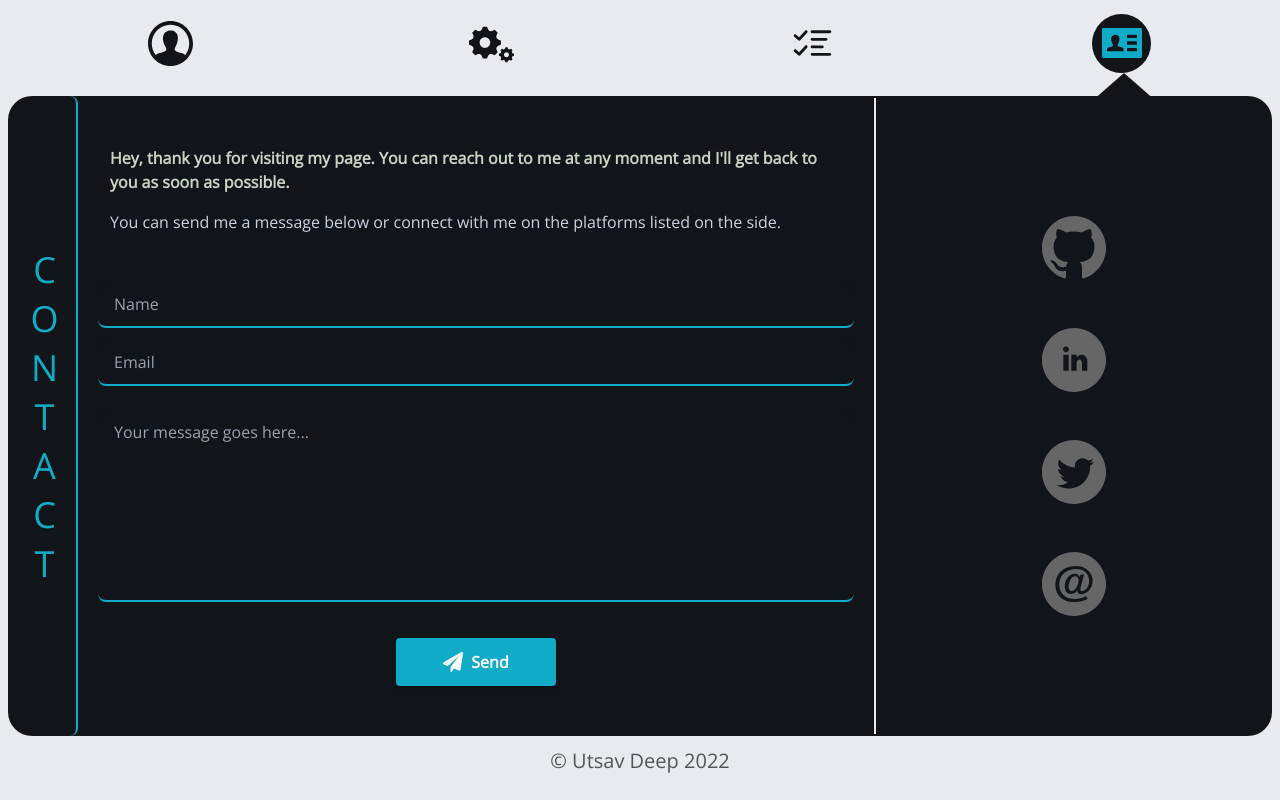
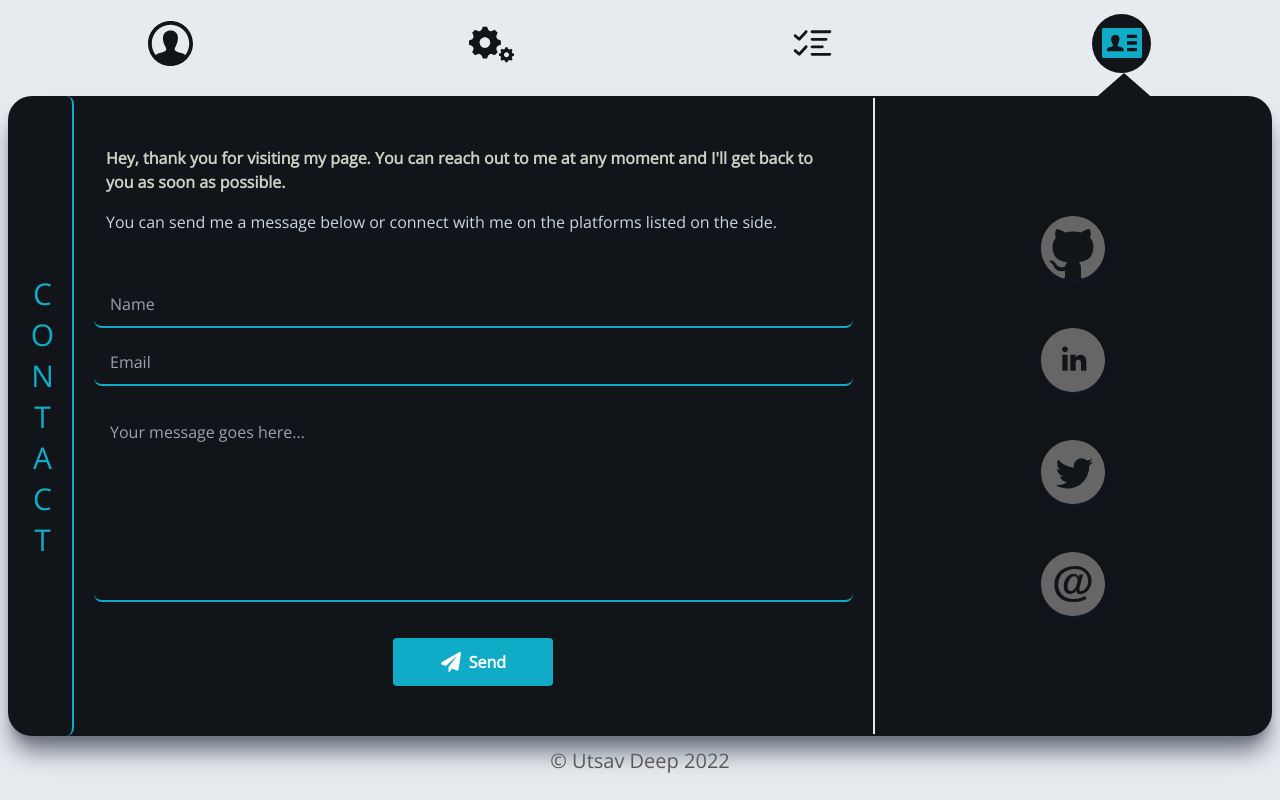
Before and after one commit to pinnheads/Personal-Portfolio-2.0, an Astro site: page /contact in a window 1280 px wide. Built offline with nearby package versions, Linux system fonts and the light colour scheme; Astro itself is replaced by a stand-in of ours.

Commit message:
Add shadow to socials

```diff
--- a/src/components/socials/socials.astro
+++ b/src/components/socials/socials.astro
@@ -1,27 +1,68 @@
 ---
-import { github, twitter, email, linkedin } from '../icons/iconData';
+import { github, twitter, email, linkedin } from "../icons/iconData";
 
-const fillColor = '#666666';
+const fillColor = "#666666";
 ---
 
-<div class='flex sm:flex-row lg:flex-col-reverse align-middle justify-center text-center m-auto'>
-    <a href='/contact' class='basis-1/4 m-6' rel='prefetch'>
-        <svg xmlns='http://www.w3.org/2000/svg' class='w-12 h-12 md:w-16 md:h-16' viewBox='0 0 24 24' fill={fillColor}>
+<div
+    class="flex sm:flex-row lg:flex-col-reverse align-middle justify-center text-center m-auto"
+>
+    <a
+        href="/contact"
+        class="basis-1/4 m-6 rounded-full shadow-md shadow-gray-900 hover:shadow-gray-700 hover:shadow-xl hover:scale-110 ease-in-out"
+        rel="prefetch"
+    >
+        <svg
+            xmlns="http://www.w3.org/2000/svg"
+            class="w-12 h-12 md:w-16 md:h-16"
+            viewBox="0 0 24 24"
+            fill={fillColor}
+        >
             <path d={email}></path>
         </svg>
     </a>
-    <a href='https://twitter.com/utsavdeep01' rel='prefetch' class='basis-1/4 m-6' target='_blank'>
-        <svg xmlns='http://www.w3.org/2000/svg' class='w-12 h-12 md:w-16 md:h-16' viewBox='0 0 24 24' fill={fillColor}>
+    <a
+        href="https://twitter.com/utsavdeep01"
+        rel="prefetch"
+        class="basis-1/4 m-6 rounded-full shadow-md shadow-gray-900 hover:shadow-gray-700 hover:shadow-xl hover:scale-110 ease-in-out"
+        target="_blank"
+    >
+        <svg
+            xmlns="http://www.w3.org/2000/svg"
+            class="w-12 h-12 md:w-16 md:h-16"
+            viewBox="0 0 24 24"
+            fill={fillColor}
+        >
             <path d={twitter}></path>
         </svg>
     </a>
-    <a href='https://linkedin.com/in/utsavdeep' rel='prefetch' class='basis-1/4 m-6' target='_blank'>
-        <svg xmlns='http://www.w3.org/2000/svg' class='w-12 h-12 md:w-16 md:h-16' viewBox='0 0 24 24' fill={fillColor}>
+    <a
+        href="https://linkedin.com/in/utsavdeep"
+        rel="prefetch"
+        class="basis-1/4 m-6 rounded-full shadow-md shadow-gray-900 hover:shadow-gray-700 hover:shadow-xl hover:scale-110 ease-in-out"
+        target="_blank"
+    >
+        <svg
+            xmlns="http://www.w3.org/2000/svg"
+            class="w-12 h-12 md:w-16 md:h-16"
+            viewBox="0 0 24 24"
+            fill={fillColor}
+        >
             <path d={linkedin}></path>
         </svg>
     </a>
-    <a href='https://github.com/pinnheads' rel='prefetch' class='basis-1/4 m-6' target='_blank'>
-        <svg xmlns='http://www.w3.org/2000/svg' class='w-12 h-12 md:w-16 md:h-16' viewBox='0 0 24 24' fill={fillColor}>
+    <a
+        href="https://github.com/pinnheads"
+        rel="prefetch"
+        class="basis-1/4 m-6 rounded-full shadow-md shadow-gray-900 hover:shadow-gray-700 hover:shadow-xl hover:scale-110 ease-in-out"
+        target="_blank"
+    >
+        <svg
+            xmlns="http://www.w3.org/2000/svg"
+            class="w-12 h-12 md:w-16 md:h-16"
+            viewBox="0 0 24 24"
+            fill={fillColor}
+        >
             <path d={github}></path>
         </svg>
     </a>
--- a/src/layouts/Layout.astro
+++ b/src/layouts/Layout.astro
@@ -1,8 +1,8 @@
 ---
-import Navbar from '../components/navbar/navbar.svelte';
-import Footer from '../components/footer/footer.svelte';
-import '@fontsource/open-sans';
-import '@fontsource/league-spartan';
+import Navbar from "../components/navbar/navbar.svelte";
+import Footer from "../components/footer/footer.svelte";
+import "@fontsource/open-sans";
+import "@fontsource/league-spartan";
 
 export interface Props {
     title: string;
@@ -12,31 +12,45 @@ const { title } = Astro.props as Props;
 ---
 
 <!DOCTYPE html>
-<html lang='en'>
+<html lang="en">
     <head>
-        <meta charset='UTF-8' />
-        <meta name='viewport' content='width=device-width' />
-        <link rel='icon' type='image/x-icon' href='/favicon.ico' />
-        <link rel='apple-touch-icon' sizes='180x180' href='/apple-touch-icon.png' />
-        <link rel='icon' type='image/png' sizes='32x32' href='/favicon-32x32.png' />
-        <link rel='icon' type='image/png' sizes='16x16' href='/favicon-16x16.png' />
-        <link rel='manifest' href='/site.webmanifest' />
-        <meta name='generator' content={Astro.generator} />
+        <meta charset="UTF-8" />
+        <meta name="viewport" content="width=device-width" />
+        <link rel="icon" type="image/x-icon" href="/favicon.ico" />
+        <link
+            rel="apple-touch-icon"
+            sizes="180x180"
+            href="/apple-touch-icon.png"
+        />
+        <link
+            rel="icon"
+            type="image/png"
+            sizes="32x32"
+            href="/favicon-32x32.png"
+        />
+        <link
+            rel="icon"
+            type="image/png"
+            sizes="16x16"
+            href="/favicon-16x16.png"
+        />
+        <link rel="manifest" href="/site.webmanifest" />
+        <meta name="generator" content={Astro.generator} />
         <title>{title}</title>
     </head>
-    <div class='z-20 flex flex-col h-screen'>
-        <section class='basis-1/12'>
+    <div class="z-20 flex flex-col h-screen">
+        <section class="basis-1/12">
             <Navbar client:load />
         </section>
         <div
-            class='flex justify-items-center align-middle text-center w-100 mt-5 rounded-3xl mx-2 wrapper z-10 basis-10/12 max-h-[75vh] md:max-h-full'
-            style='background-color: #111418;'
+            class="flex justify-items-center align-middle text-center w-100 mt-5 rounded-3xl mx-2 wrapper z-10 basis-10/12 max-h-[75vh] md:max-h-full shadow-xl shadow-gray-500"
+            style="background-color: #111418;"
         >
-            <div class='w-full'>
+            <div class="w-full">
                 <slot />
             </div>
         </div>
-        <section class='flex basis-1/12 items-start 3xl:items-center'>
+        <section class="flex basis-1/12 items-start 3xl:items-center">
             <Footer client:idle />
         </section>
     </div>
@@ -51,11 +65,11 @@ const { title } = Astro.props as Props;
         h4,
         h5,
         h6 {
-            font-family: 'League Spartan', sans-serif;
+            font-family: "League Spartan", sans-serif;
         }
 
         html {
-            font-family: 'Open Sans', sans-serif;
+            font-family: "Open Sans", sans-serif;
             color: #cad2c5;
             background-color: var(--color-bg);
             overflow: hidden;
--- a/src/layouts/RotatingCard.astro
+++ b/src/layouts/RotatingCard.astro
@@ -1,6 +1,4 @@
 ---
-import { text } from "svelte/internal";
-
 export interface Props {
     title: string;
     color: string;
@@ -14,7 +12,7 @@ const textColor = color;
     class="flex flex-column flex-wrap md:flex-row w-full md:h-full overflow-hidden"
 >
     <div
-        class="border-r-2 md:ml-4 xl:pr-3 h-full rounded-lg text-4xl text-bold 3xl:text-6xl textbox uppercase justify-center items-center sm:fixed md:sticky z-20"
+        class="border-r-2 md:ml-4 xl:pr-3 h-full rounded-lg text-3xl text-bold 3xl:text-6xl textbox uppercase justify-center items-center sm:fixed md:sticky z-20"
     >
         {title}
     </div>
--- a/tsconfig.json
+++ b/tsconfig.json
@@ -1,15 +1,10 @@
 {
   "compilerOptions": {
-    // Enable top-level await, and other modern ESM features.
     "target": "ESNext",
     "module": "ESNext",
-    // Enable node-style module resolution, for things like npm package imports.
     "moduleResolution": "node",
-    // Enable JSON imports.
     "resolveJsonModule": true,
-    // Enable stricter transpilation for better output.
     "isolatedModules": true,
-    // Astro will directly run your TypeScript code, no transpilation needed.
     "noEmit": true
   }
 }
```
